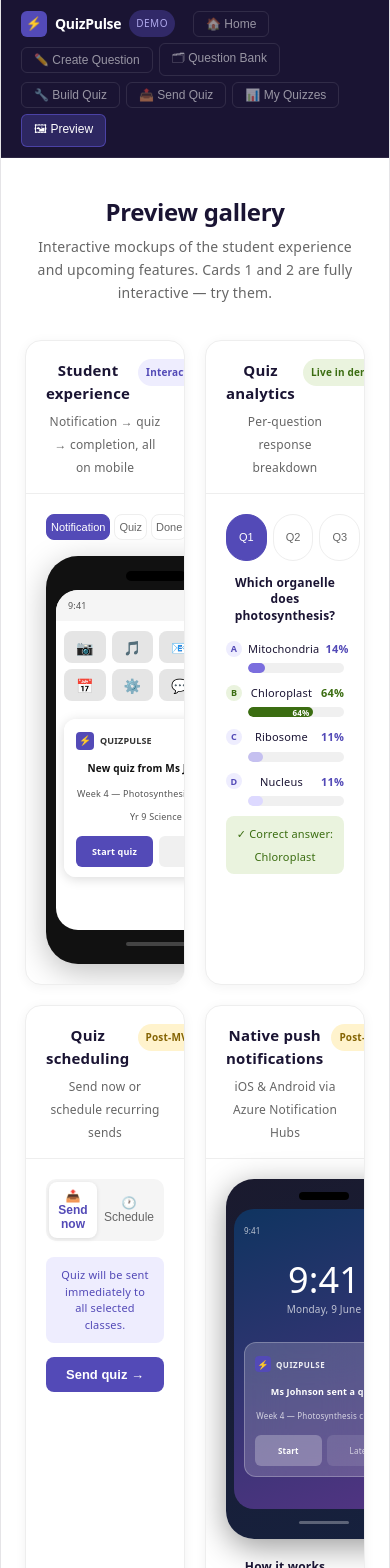
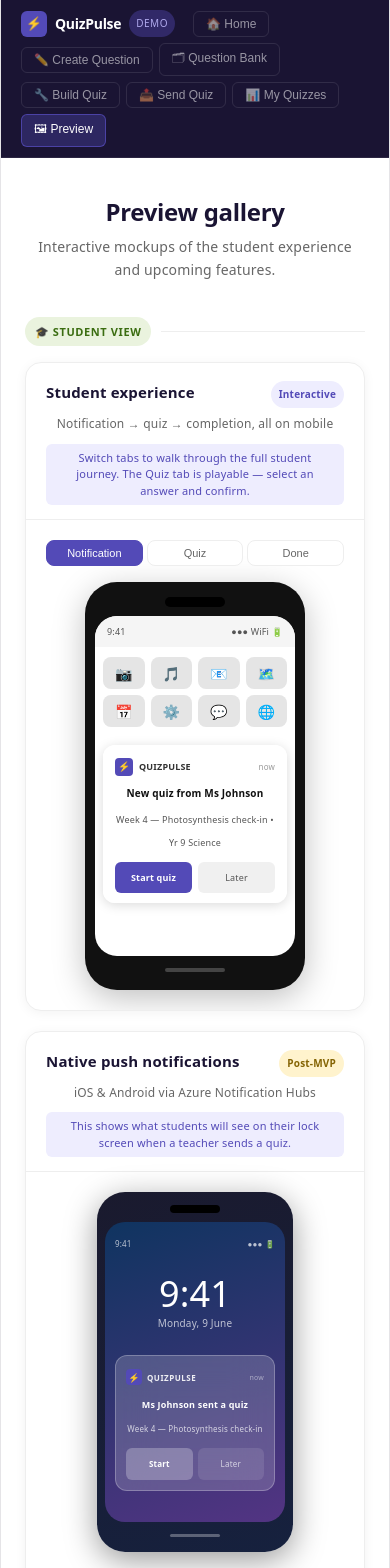
Before and after one commit to effriantoryan-eng/quizpulse, a React (Vite) app: page /demo in a window 390 px wide. Shown: the top 1568 px of the page. Built offline with nearby package versions, Linux system fonts and the light colour scheme.

Commit message:
Add hint banners to teacher pages and improve DemoGallery (mobile layout, sections, card hints)

```diff
--- /dev/null
+++ b/src/components/HintBanner.jsx
@@ -0,0 +1,15 @@
+export default function HintBanner({ text, onDismiss }) {
+  return (
+    <div style={{
+      display: 'flex', alignItems: 'flex-start', justifyContent: 'space-between', gap: '12px',
+      background: '#EEEDFE', border: '1px solid #C5C0F0', borderRadius: '10px',
+      padding: '12px 14px', marginBottom: '20px', fontSize: '13px', color: '#3C3489', lineHeight: '1.5',
+    }}>
+      <span>💡 {text}</span>
+      <button onClick={onDismiss} style={{
+        background: 'none', border: 'none', cursor: 'pointer', color: '#7B6EDE',
+        fontSize: '16px', lineHeight: 1, flexShrink: 0, padding: '0 2px',
+      }}>×</button>
+    </div>
+  )
+}
--- /dev/null
+++ b/src/hooks/useHint.js
@@ -0,0 +1,21 @@
+import { useState } from 'react'
+
+export function useHint(key) {
+  const storageKey = `quizpulse_hint_${key}`
+  const [visible, setVisible] = useState(() => {
+    try { return localStorage.getItem(storageKey) !== 'dismissed' }
+    catch { return true }
+  })
+
+  function dismiss() {
+    setVisible(false)
+    try { localStorage.setItem(storageKey, 'dismissed') } catch {}
+  }
+
+  function show() {
+    setVisible(true)
+    try { localStorage.removeItem(storageKey) } catch {}
+  }
+
+  return [visible, dismiss, show]
+}
--- a/src/pages/DemoGallery.jsx
+++ b/src/pages/DemoGallery.jsx
@@ -1,4 +1,4 @@
-import { useState } from 'react'
+import { useState, useEffect } from 'react'
 
 // ─── Design tokens ────────────────────────────────────────────────
 const C = {
@@ -16,6 +16,33 @@
   muted:       '#aaa',
 }
 
+function useWindowWidth() {
+  const [width, setWidth] = useState(() => window.innerWidth)
+  useEffect(() => {
+    const handler = () => setWidth(window.innerWidth)
+    window.addEventListener('resize', handler)
+    return () => window.removeEventListener('resize', handler)
+  }, [])
+  return width
+}
+
+function SectionLabel({ role }) {
+  const isTeacher = role === 'teacher'
+  return (
+    <div style={{ display: 'flex', alignItems: 'center', gap: '10px', marginBottom: '16px' }}>
+      <span style={{
+        fontSize: '11px', fontWeight: '700', letterSpacing: '0.6px', textTransform: 'uppercase',
+        padding: '3px 10px', borderRadius: '20px',
+        background: isTeacher ? C.purpleLight : C.greenLight,
+        color: isTeacher ? C.purple : C.green,
+      }}>
+        {isTeacher ? '👩‍🏫 Teacher view' : '🎓 Student view'}
+      </span>
+      <div style={{ flex: 1, height: '1px', background: C.border }} />
+    </div>
+  )
+}
+
 function Badge({ label, live }) {
   const isLive   = label === 'Live in demo'
   const isActive = label === 'Interactive'
@@ -28,7 +55,7 @@
   )
 }
 
-function CardShell({ title, subtitle, badge, children }) {
+function CardShell({ title, subtitle, badge, hint, children }) {
   return (
     <div style={{ background: 'white', borderRadius: '16px', border: `1px solid ${C.border}`, boxShadow: '0 2px 12px rgba(0,0,0,0.05)', overflow: 'hidden' }}>
       <div style={{ padding: '18px 20px 14px', borderBottom: `1px solid ${C.border}` }}>
@@ -37,6 +64,11 @@
           <Badge label={badge} />
         </div>
         <div style={{ fontSize: '12px', color: C.sub }}>{subtitle}</div>
+        {hint && (
+          <div style={{ marginTop: '8px', fontSize: '11px', color: C.purple, background: C.purpleLight, borderRadius: '6px', padding: '6px 10px', lineHeight: '1.5' }}>
+            {hint}
+          </div>
+        )}
       </div>
       <div style={{ padding: '20px' }}>
         {children}
@@ -62,7 +94,7 @@
 function PhoneShell({ children }) {
   return (
     <div style={{
-      width: '200px', margin: '0 auto',
+      width: 'min(200px, 85%)', margin: '0 auto',
       background: '#111', borderRadius: '32px',
       padding: '10px', boxShadow: '0 8px 32px rgba(0,0,0,0.25)',
     }}>
@@ -207,7 +239,7 @@
   function handleDone() { setTab(2); setQuizDone(true) }
 
   return (
-    <CardShell title="Student experience" subtitle="Notification → quiz → completion, all on mobile" badge="Interactive">
+    <CardShell title="Student experience" subtitle="Notification → quiz → completion, all on mobile" badge="Interactive" hint="Switch tabs to walk through the full student journey. The Quiz tab is playable — select an answer and confirm.">
       <div style={{ display: 'flex', gap: '4px', marginBottom: '16px' }}>
         {TABS.map((t, i) => (
           <button key={t} onClick={() => setTab(i)}
@@ -258,7 +290,7 @@
   const total = q.counts.reduce((a, b) => a + b, 0)
 
   return (
-    <CardShell title="Quiz analytics" subtitle="Per-question response breakdown" badge="Live in demo">
+    <CardShell title="Quiz analytics" subtitle="Per-question response breakdown" badge="Live in demo" hint="Click Q1 / Q2 / Q3 to switch questions. Green bar = correct answer. This is the real analytics view already live in the demo.">
       {/* Q selector */}
       <div style={{ display: 'flex', gap: '6px', marginBottom: '14px' }}>
         {ANALYTICS_DATA.map((_, i) => (
@@ -326,7 +358,7 @@
       : `Quiz will be sent every ${days.join(', ')} at ${time}.`
 
   return (
-    <CardShell title="Quiz scheduling" subtitle="Send now or schedule recurring sends" badge="Post-MVP">
+    <CardShell title="Quiz scheduling" subtitle="Send now or schedule recurring sends" badge="Post-MVP" hint="Toggle between Send now and Schedule, pick days and a time, then try saving — this is a post-MVP mockup.">
       {/* mode toggle */}
       <div style={{ display: 'flex', background: '#f5f5f5', borderRadius: '10px', padding: '3px', marginBottom: '16px' }}>
         {['now', 'schedule'].map(m => (
@@ -376,7 +408,7 @@
 // ─── Card 4: Push Notifications ───────────────────────────────────
 function LockScreenPhone() {
   return (
-    <div style={{ width: '180px', margin: '0 auto', background: 'linear-gradient(160deg, #1a1a2e 0%, #16213e 100%)', borderRadius: '28px', padding: '8px', boxShadow: '0 8px 32px rgba(0,0,0,0.4)' }}>
+    <div style={{ width: 'min(180px, 85%)', margin: '0 auto', background: 'linear-gradient(160deg, #1a1a2e 0%, #16213e 100%)', borderRadius: '28px', padding: '8px', boxShadow: '0 8px 32px rgba(0,0,0,0.4)' }}>
       {/* notch */}
       <div style={{ height: '18px', display: 'flex', alignItems: 'center', justifyContent: 'center', marginBottom: '4px' }}>
         <div style={{ width: '50px', height: '8px', background: '#000', borderRadius: '8px' }} />
@@ -417,7 +449,7 @@
 
 function Card4() {
   return (
-    <CardShell title="Native push notifications" subtitle="iOS & Android via Azure Notification Hubs" badge="Post-MVP">
+    <CardShell title="Native push notifications" subtitle="iOS & Android via Azure Notification Hubs" badge="Post-MVP" hint="This shows what students will see on their lock screen when a teacher sends a quiz.">
       <LockScreenPhone />
       <div style={{ marginTop: '16px' }}>
         <div style={{ fontSize: '12px', fontWeight: '600', color: C.text, marginBottom: '8px' }}>How it works</div>
@@ -442,6 +474,9 @@
 
 // ─── Page ─────────────────────────────────────────────────────────
 export default function DemoGallery() {
+  const width = useWindowWidth()
+  const cols = width >= 600 ? 'repeat(2, 1fr)' : '1fr'
+
   return (
     <div style={{ maxWidth: 900, margin: '0 auto', padding: '40px 24px' }}>
       <div style={{ marginBottom: '36px' }}>
@@ -449,15 +484,24 @@
           Preview gallery
         </h2>
         <p style={{ fontSize: '14px', color: C.sub, margin: 0 }}>
-          Interactive mockups of the student experience and upcoming features. Cards 1 and 2 are fully interactive — try them.
+          Interactive mockups of the student experience and upcoming features.
         </p>
       </div>
 
-      <div style={{ display: 'grid', gridTemplateColumns: 'repeat(2, 1fr)', gap: '20px' }}>
-        <Card1 />
-        <Card2 />
-        <Card3 />
-        <Card4 />
+      <div style={{ marginBottom: '32px' }}>
+        <SectionLabel role="student" />
+        <div style={{ display: 'grid', gridTemplateColumns: cols, gap: '20px' }}>
+          <Card1 />
+          <Card4 />
+        </div>
+      </div>
+
+      <div>
+        <SectionLabel role="teacher" />
+        <div style={{ display: 'grid', gridTemplateColumns: cols, gap: '20px' }}>
+          <Card2 />
+          <Card3 />
+        </div>
       </div>
     </div>
   )
--- a/src/pages/teacher/BuildQuiz.jsx
+++ b/src/pages/teacher/BuildQuiz.jsx
@@ -1,7 +1,8 @@
 import { useState, useEffect } from 'react'
 import { useNavigate } from 'react-router-dom'
 import { useAuth } from '../../contexts/AuthContext'
-
+import { useHint } from '../../hooks/useHint'
+import HintBanner from '../../components/HintBanner'
 import API_BASE from '../../api'
 
 const TOPIC_COLORS = {
@@ -15,6 +16,7 @@
 function BuildQuiz() {
   const { teacherId } = useAuth()
   const navigate = useNavigate()
+  const [hintVisible, dismissHint, showHint] = useHint('build')
   const [quizName, setQuizName] = useState('')
   const [allQuestions, setAllQuestions] = useState([])
   const [selected, setSelected] = useState([])
@@ -82,7 +84,18 @@
 
   return (
     <div style={{ maxWidth: 760, margin: '0 auto', padding: '24px' }}>
-      <h2 style={{ marginBottom: '24px' }}>Build quiz</h2>
+      <div style={{ display: 'flex', alignItems: 'center', justifyContent: 'space-between', marginBottom: '24px' }}>
+        <h2 style={{ margin: 0 }}>Build quiz</h2>
+        {!hintVisible && (
+          <button onClick={showHint} style={{ background: 'none', border: '1px solid #C5C0F0', borderRadius: '50%', width: '26px', height: '26px', cursor: 'pointer', color: '#7B6EDE', fontSize: '13px', fontWeight: '700', display: 'flex', alignItems: 'center', justifyContent: 'center' }}>?</button>
+        )}
+      </div>
+      {hintVisible && (
+        <HintBanner
+          text="Select the questions to include, reorder them using the arrows, give your quiz a name, then click Proceed to Send."
+          onDismiss={dismissHint}
+        />
+      )}
 
       <div style={{ display: 'grid', gridTemplateColumns: '1fr 1fr', gap: '24px' }}>
 
--- a/src/pages/teacher/QuestionBank.jsx
+++ b/src/pages/teacher/QuestionBank.jsx
@@ -1,6 +1,7 @@
 import { useState, useEffect } from 'react'
 import { useAuth } from '../../contexts/AuthContext'
-
+import { useHint } from '../../hooks/useHint'
+import HintBanner from '../../components/HintBanner'
 import API_BASE from '../../api'
 
 const TOPIC_COLORS = {
@@ -17,6 +18,7 @@
 
 function QuestionBank() {
   const { teacherId } = useAuth()
+  const [hintVisible, dismissHint, showHint] = useHint('bank')
   const [questions, setQuestions] = useState([])
   const [filter, setFilter] = useState('All')
   const [selected, setSelected] = useState([])
@@ -104,7 +106,18 @@
 
   return (
     <div style={{ maxWidth: 640, margin: '0 auto', padding: '24px' }}>
-      <h2 style={{ marginBottom: '24px' }}>Question bank</h2>
+      <div style={{ display: 'flex', alignItems: 'center', justifyContent: 'space-between', marginBottom: '24px' }}>
+        <h2 style={{ margin: 0 }}>Question bank</h2>
+        {!hintVisible && (
+          <button onClick={showHint} style={{ background: 'none', border: '1px solid #C5C0F0', borderRadius: '50%', width: '26px', height: '26px', cursor: 'pointer', color: '#7B6EDE', fontSize: '13px', fontWeight: '700', display: 'flex', alignItems: 'center', justifyContent: 'center' }}>?</button>
+        )}
+      </div>
+      {hintVisible && (
+        <HintBanner
+          text="These are your saved questions. Filter by topic, edit inline, or delete. Head to Build Quiz when you're ready to assemble them into a quiz."
+          onDismiss={dismissHint}
+        />
+      )}
 
       {questions.length === 0 ? (
         <div style={{ textAlign: 'center', padding: '48px', color: '#aaa', fontSize: '14px' }}>
```
Also changed, not shown: src/pages/teacher/Analytics.jsx (+15 -3 lines), src/pages/teacher/CreateQuestion.jsx (+15 -2 lines), src/pages/teacher/QuizHistory.jsx (+15 -1 lines), src/pages/teacher/SendQuiz.jsx (+15 -1 lines).
